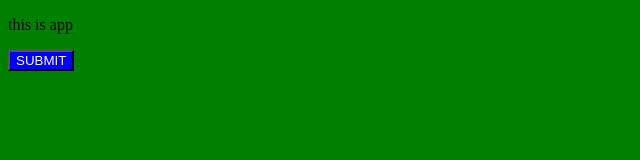
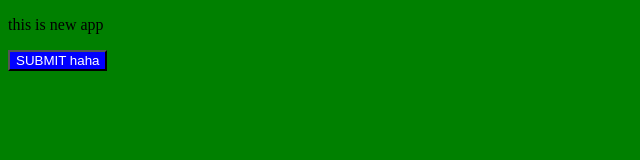
Before and after one commit to XoaiiuSung/folder, a plain HTML site: page index.html in a window 1280 px wide. Shown: the whole page, without its empty margins (0-640 px from the left). Drawn offline with Linux system fonts and the light colour scheme.

Commit message:
Update index.html

```diff
--- a/index.html
+++ b/index.html
@@ -8,7 +8,7 @@
     <link rel="stylesheet" href="index2.css">
 </head>
 <body>
-    <p>this is app</p>
-    <button>SUBMIT</button>
+    <p>this is new app</p>
+    <button>SUBMIT haha </button>
 </body>
 </html>
```
